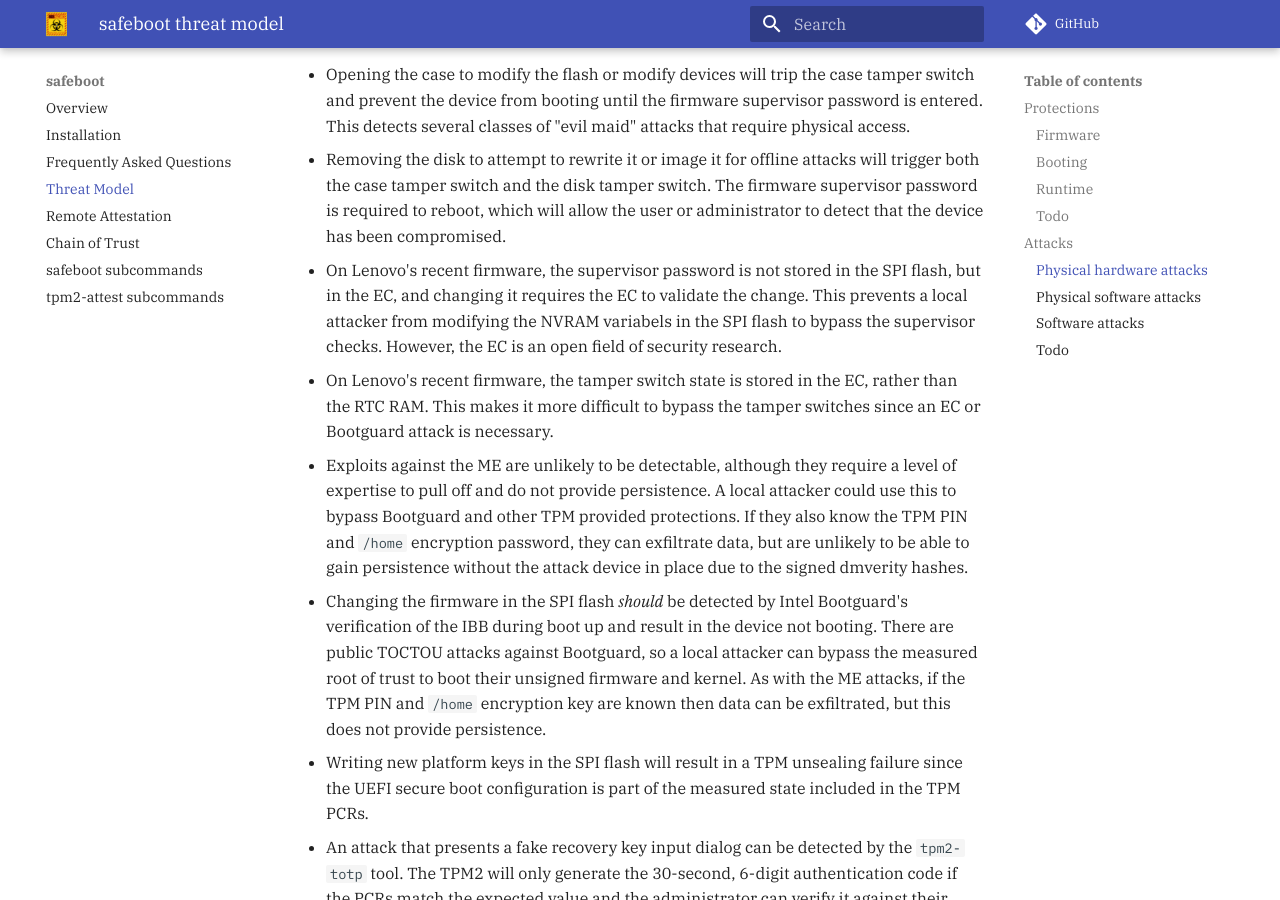
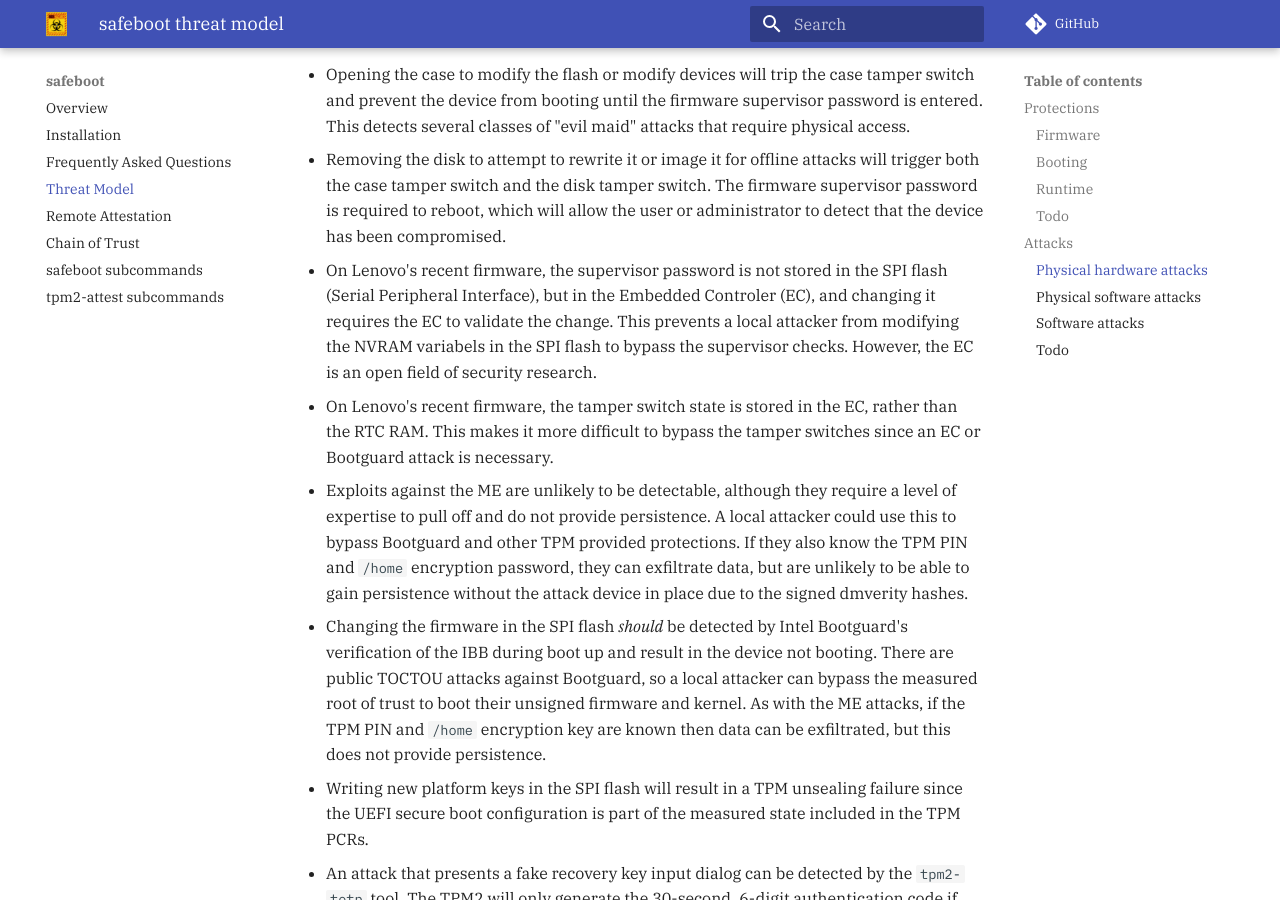
Before and after one commit to osresearch/safeboot, an MkDocs documentation site: the page built from docs/threats.md, in a window 1280 px wide and 900 px high, scrolled down 2765 px. Built offline with MkDocs 1.6.1 and Material for MkDocs 9.7.7, drawn with Linux system fonts in a browser that asks for light colours; comment, search, counter and statistics services are not loaded.

Commit message:
clarify EC and SPI for philistines like myself

```diff
--- a/docs/threats.md
+++ b/docs/threats.md
@@ -101,10 +101,10 @@ will allow the user or administrator to detect that the device has been
 compromised.
 
 * On Lenovo's recent firmware, the supervisor password is not stored
-in the SPI flash, but in the EC, and changing it requires the EC to
-validate the change. This prevents a local attacker from modifying
-the NVRAM variabels in the SPI flash to bypass the supervisor checks.
-However, the EC is an open field of security research.
+in the SPI flash (Serial Peripheral Interface), but in the Embedded Controler (EC),
+and changing it requires the EC to validate the change. This prevents a local
+attacker from modifying the NVRAM variabels in the SPI flash to bypass the supervisor
+checks. However, the EC is an open field of security research.
 
 * On Lenovo's recent firmware, the tamper switch state is stored in the EC,
 rather than the RTC RAM.  This makes it more difficult to bypass the
```
